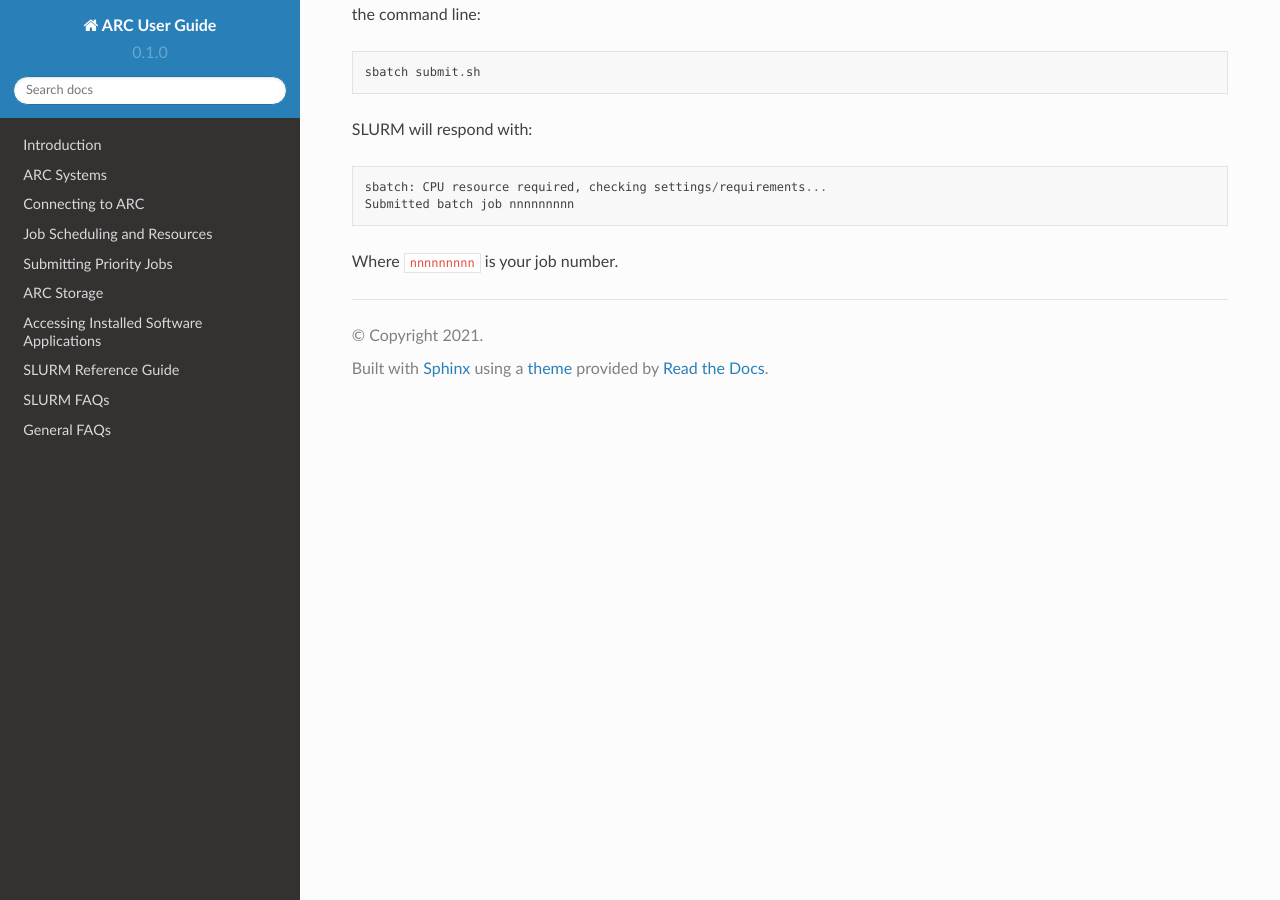
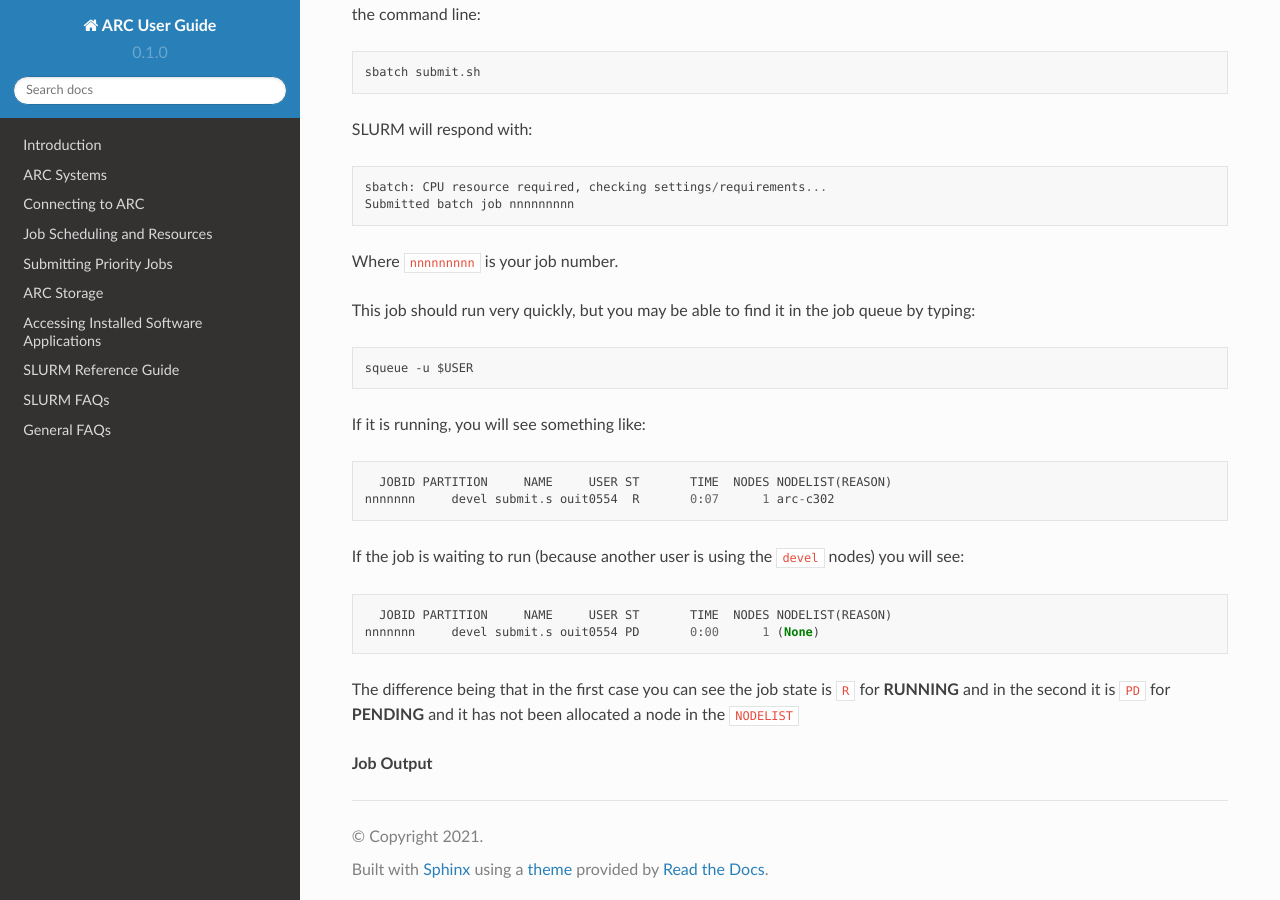
Before and after one commit to tina-friedrich/arc-user-guide, a Sphinx documentation site: the page built from docs/source/arc_scriptbasics.rst, in a window 1280 px wide and 900 px high, scrolled down 1478 px. Built offline with Sphinx 7.4.7 and the Read the Docs theme 2.0.0, drawn with Linux system fonts in a browser that asks for light colours.

Commit message:
Update arc_scriptbasics.rst

```diff
--- a/docs/source/arc_scriptbasics.rst
+++ b/docs/source/arc_scriptbasics.rst
@@ -65,3 +65,22 @@ SLURM will respond with::
   Submitted batch job nnnnnnnnn
 
 Where ``nnnnnnnnn`` is your job number.
+
+This job should run very quickly, but you may be able to find it in the job queue by typing::
+
+   squeue -u $USER
+
+If it is running, you will see something like::
+
+     JOBID PARTITION     NAME     USER ST       TIME  NODES NODELIST(REASON)
+   nnnnnnn     devel submit.s ouit0554  R       0:07      1 arc-c302
+
+If the job is waiting to run (because another user is using the ``devel`` nodes) you will see::
+
+     JOBID PARTITION     NAME     USER ST       TIME  NODES NODELIST(REASON)
+   nnnnnnn     devel submit.s ouit0554 PD       0:00      1 (None)
+
+The difference being that in the first case you can see the job state is ``R`` for **RUNNING** and in the second it is ``PD`` for **PENDING** and it has not been allocated a node in the ``NODELIST``
+
+
+**Job Output**
```
